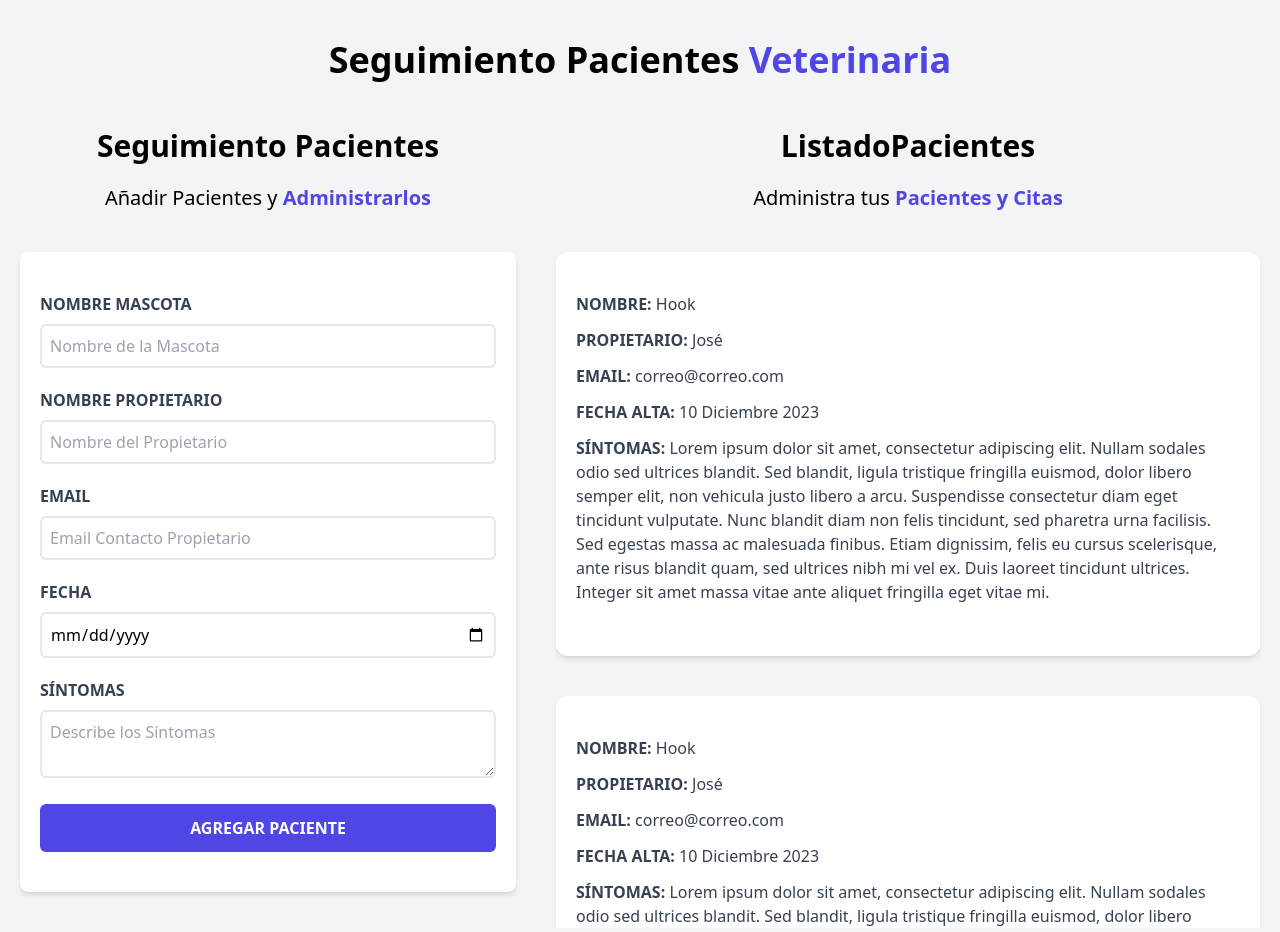
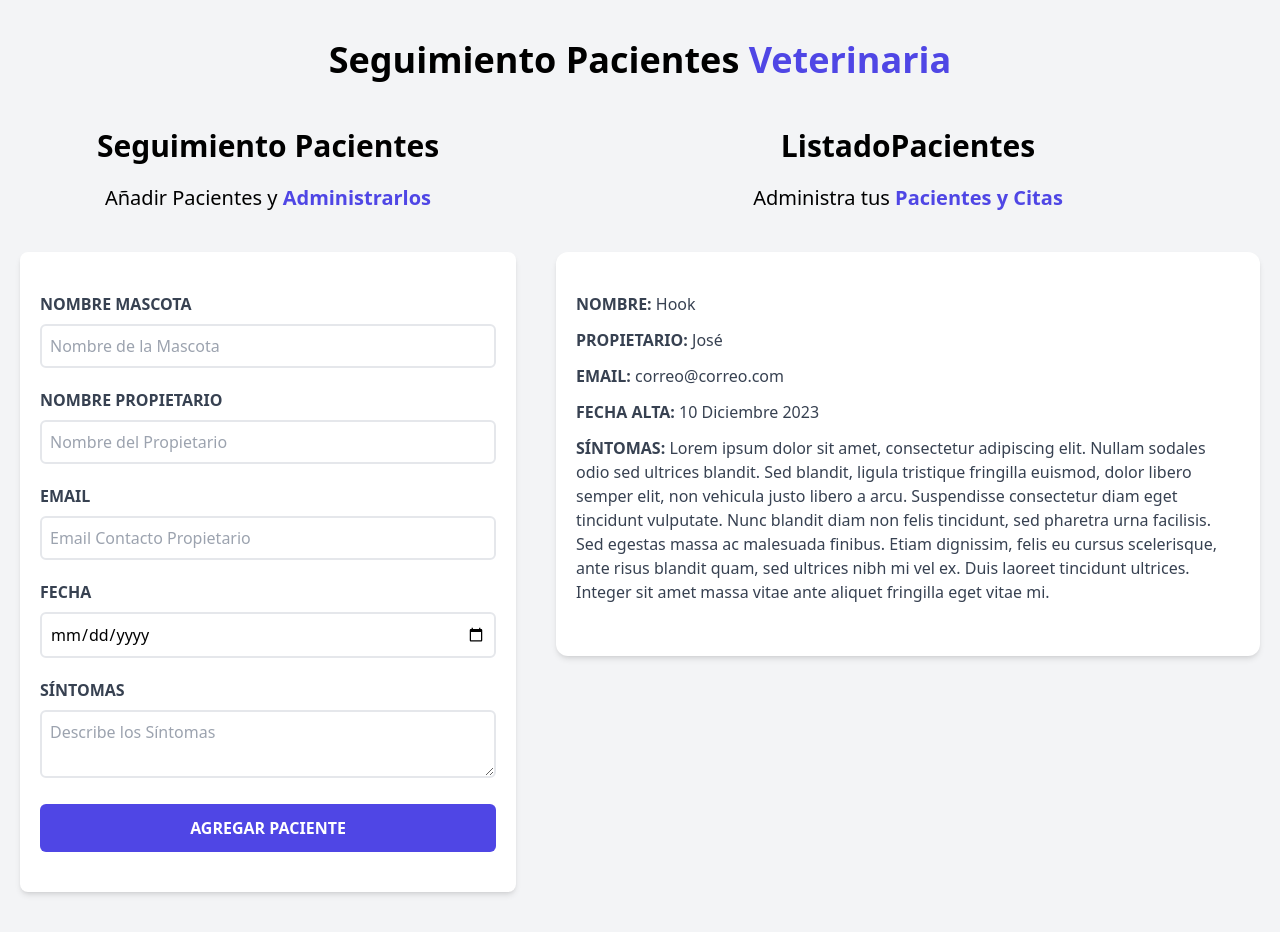
Before and after one commit to joseangvas/citas-react, a React (Vite) app: page / in a window 1280 px wide. Built offline with nearby package versions, Linux system fonts and the light colour scheme.

Commit message:
Usar props chidren

```diff
--- a/src/App.jsx
+++ b/src/App.jsx
@@ -16,7 +16,9 @@ function App() {
           pacientes = {pacientes}  // Asignar Props
           setPacientes = {setPacientes}  // Asignar Props
         />
-        <ListadoPacientes />
+        <ListadoPacientes
+          pacientes = {pacientes}
+        />
 
       </div>
 
--- a/src/components/Formulario.jsx
+++ b/src/components/Formulario.jsx
@@ -56,7 +56,10 @@ const Formulario = ({pacientes, setPacientes}) => {
         className="bg-white shadow-md rounded-lg py-10 px-5 mb-10">
 
         {/* {error ? 'Si Hay un Error' : 'No Hay Error'} Ternario */}
-        { error && <Error mensaje = "Todos los Campos son Obligatorios" /> }
+        { error && <Error>
+          <h1>-- ADVERTENCIA --</h1>
+          <p>Todos los Campos son Obligatorios</p>
+        </Error> }
         <div className="mb-5">
           <label htmlFor="mascota" className="block text-gray-700 uppercase font-bold">
             Nombre Mascota
--- a/src/components/ListadoPacientes.jsx
+++ b/src/components/ListadoPacientes.jsx
@@ -1,6 +1,8 @@
 import Paciente from "./Paciente";
 
-const ListadoPacientes = () => {
+const ListadoPacientes = ({pacientes}) => {
+  console.log(pacientes);
+
   return (
     <div className="md:w-1/2 lg:w-3/5 md:h-screen overflow-y-scroll">
       <h2 className="font-black text-3xl text-center">ListadoPacientes</h2>
@@ -10,8 +12,6 @@ const ListadoPacientes = () => {
       </p>
 
       <Paciente />
-      <Paciente />
-      <Paciente />
 
     </div>
   )
--- a/src/components/Paciente.jsx
+++ b/src/components/Paciente.jsx
@@ -26,4 +26,4 @@ const Paciente = () => {
   )
 }
 
-export default Paciente
+export default Paciente;
```
